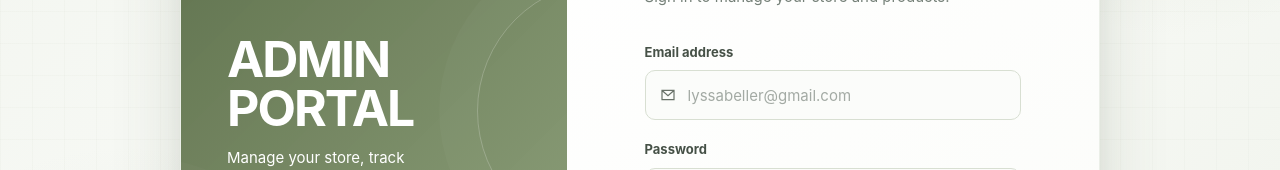
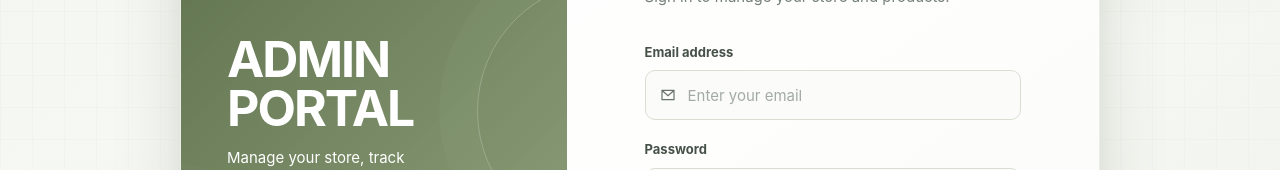
Before and after one commit to lyzellee/shoe-website, a React (Vite) app in the folder frontend/: page /admin/login in a window 1280 px wide. Shown: the part 277-447 px from the top of the page. Built offline with nearby package versions, Linux system fonts and the light colour scheme; no server answers.

Commit message:
feat(login_email_placeholder):change_email_placeholder

```diff
--- a/frontend/src/admin/pages/category/AdminLoginTemp.jsx
+++ b/frontend/src/admin/pages/category/AdminLoginTemp.jsx
@@ -106,7 +106,7 @@ export default function AdminLogin() {
                   type="email"
                   value={email}
                   onChange={(e) => setEmail(e.target.value)}
-                  placeholder="lyssabeller@gmail.com"
+                  placeholder="Enter your email"
                   autoComplete="email"
                   required
                 />
```
